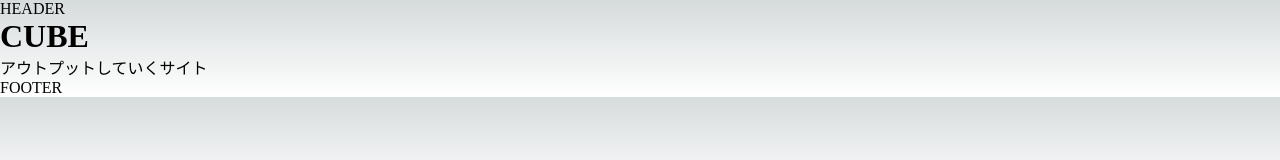
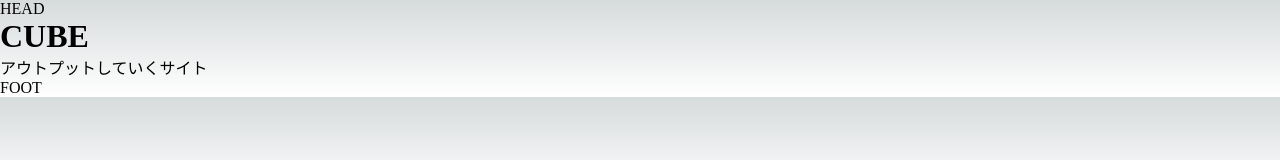
Before and after one commit to itc-s22025/React2, a Next.js app: page / in a window 1280 px wide. Shown: the top 160 px of the page. Built offline with nearby package versions, Linux system fonts and the light colour scheme.

Commit message:
2.3 base, 2.4 jsconfig

```diff
--- /dev/null
+++ b/components/footer.js
@@ -0,0 +1,9 @@
+const Footer = () => {
+        return(
+                <footer>
+                        FOOT
+                </footer>
+        )
+}
+
+export default Footer
--- /dev/null
+++ b/components/header.js
@@ -0,0 +1,9 @@
+const Header = () => {
+        return(
+                <header>
+                        HEAD
+                </header>
+        )
+}
+
+export default Header
--- /dev/null
+++ b/components/hero.js
@@ -0,0 +1,10 @@
+const Hero = () => {
+        return(
+                <main>
+                        <h1>CUBE</h1>
+			<p>アウトプットしていくサイト</p>
+		</main>
+        )
+}
+
+export default Hero
--- /dev/null
+++ b/jsconfig.json
@@ -0,0 +1,5 @@
+{
+	"compilerOptions": {
+		"baseUrl": "."
+	}
+}
--- a/pages/index.js
+++ b/pages/index.js
@@ -1,16 +1,17 @@
+import Header from 'components/header'
+import Hero from 'components/hero'
+import Footer from 'components/footer'
+
 const Home = () => {
         return(
                 <>
-			<header>HEADER</header>
+			<Header />
 
 				<main>
-				<div>
-					<h1>CUBE</h1>
-					<p>アウトプットしていくサイト</p>
-				</div>
+                                	<Hero />
 				</main>
 
-			<footer>FOOTER</footer>
+			<Footer />
                 </>
         )
 }
```
Lines whose indentation alone changed are shown as unchanged.
